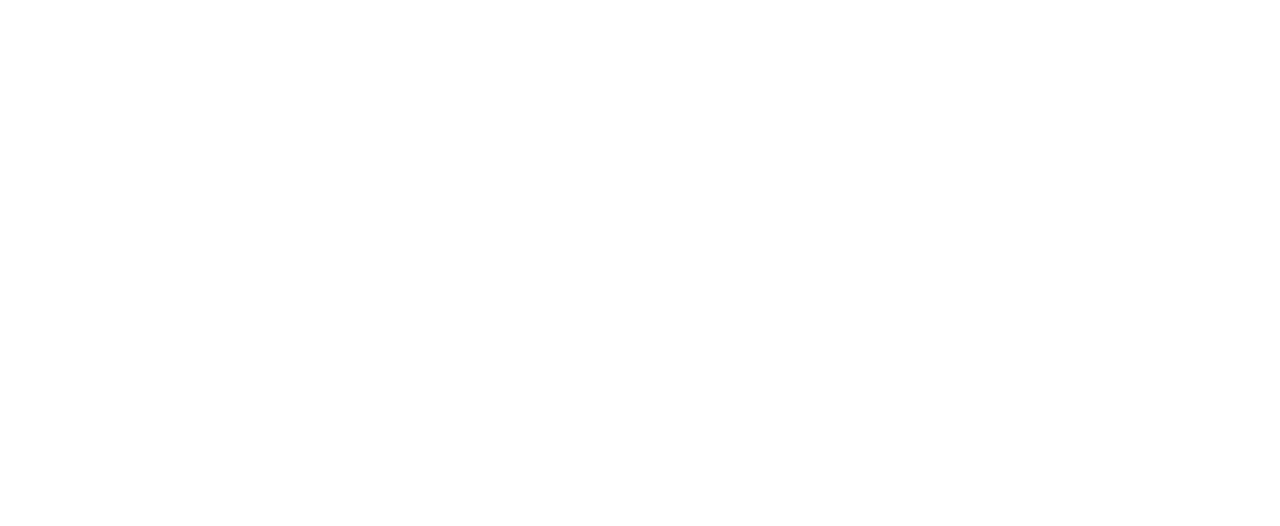
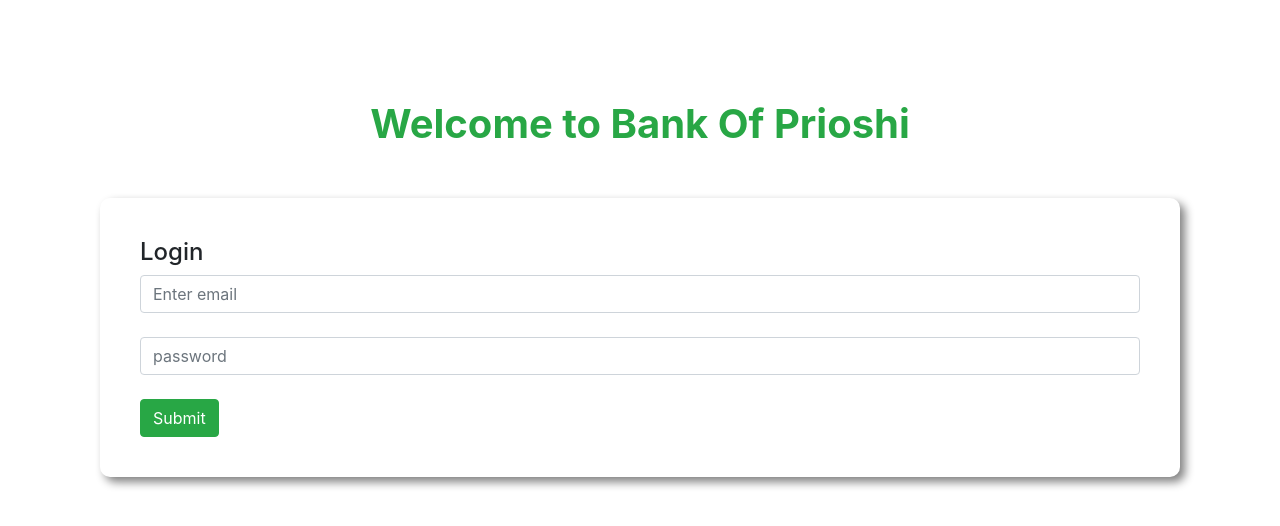
Before and after one commit to basaksamir3/Bank-of-Prioshi, a plain HTML site: page index.html in a window 1280 px wide. Drawn offline with nearby package versions, Linux system fonts and the light colour scheme.

Commit message:
add some

```diff
--- a/index.html
+++ b/index.html
@@ -5,8 +5,30 @@
     <meta http-equiv="X-UA-Compatible" content="IE=edge">
     <meta name="viewport" content="width=device-width, initial-scale=1.0">
     <title>Bank-of-Prioshi</title>
+    <link rel="stylesheet" href="style.css">
+    <link rel="stylesheet" href="https://stackpath.bootstrapcdn.com/bootstrap/4.3.1/css/bootstrap.min.css" integrity="sha384-ggOyR0iXCbMQv3Xipma34MD+dH/1fQ784/j6cY/iJTQUOhcWr7x9JvoRxT2MZw1T" crossorigin="anonymous">
+
 </head>
 <body>
+    <div id="login-area">
+        <h1 class="text-center text-success font-weight-bold">Welcome to Bank Of Prioshi</h1>
+        <form class="submit-area">
+            <h4>Login</h4>
+            <input type="text" class="form-control"  placeholder="Enter email">
+            <br>
+            <input type="password" class="form-control" placeholder="password">
+            <br>
+            <button id="login" class="btn btn-success">Submit</button>
+        </form>
+    </div>
 
+    <script>
+        const loginBtn = document.getElementById("login");
+        loginBtn.addEventListener("click", function() {
+            const loginArea = document.getElementById("login-area");
+            loginArea.style.display = "none";
+            console.log(loginArea);
+        })
+    </script>
 </body>
 </html>
--- /dev/null
+++ b/style.css
@@ -0,0 +1,15 @@
+body{
+    padding:100px;
+}
+.submit-from{
+    text-align:center;
+    padding:50px;
+}
+.submit-area{
+
+    margin-top: 50px;
+    border-radius: 10px;
+    box-shadow: 5px 5px 10px gray;
+    padding:40px;
+
+}
```
